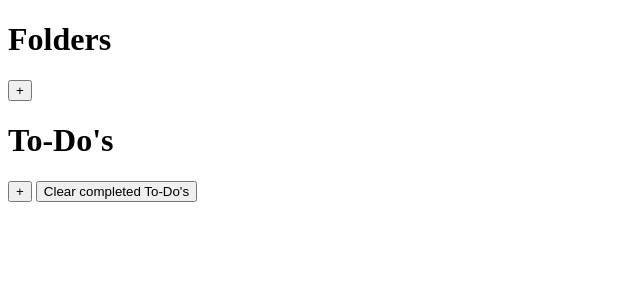
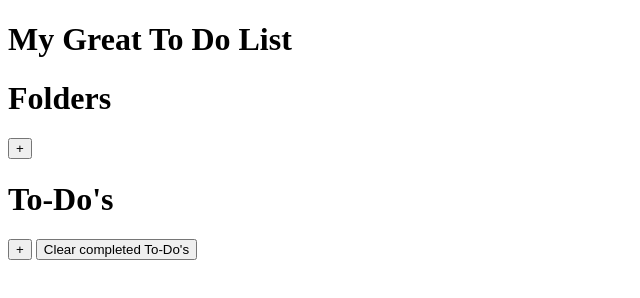
Before and after one commit to dustics4/To-Do-List2, a website built with webpack: page dist/index.html in a window 1280 px wide. Shown: the whole page, without its empty margins (0-640 px from the left). Built offline with nearby package versions, Linux system fonts and the light colour scheme.

Commit message:
added some comments to html

```diff
--- a/dist/index.html
+++ b/dist/index.html
@@ -23,6 +23,11 @@
             </div>
         </form>
     </dialog>
+
+    <!-- Header -->
+    <div class="heading">
+        <h1>My Great To Do List</h1>
+    </div>
 
     <div class="container">
         <!-- Folder content - will be mainly for the Folders -->
@@ -53,7 +58,7 @@
 
     </div>
 
-
+<!-- Allows webpack to bundle into this file -->
     <script src="main.js"></script>
 </body>
 </html>
```
